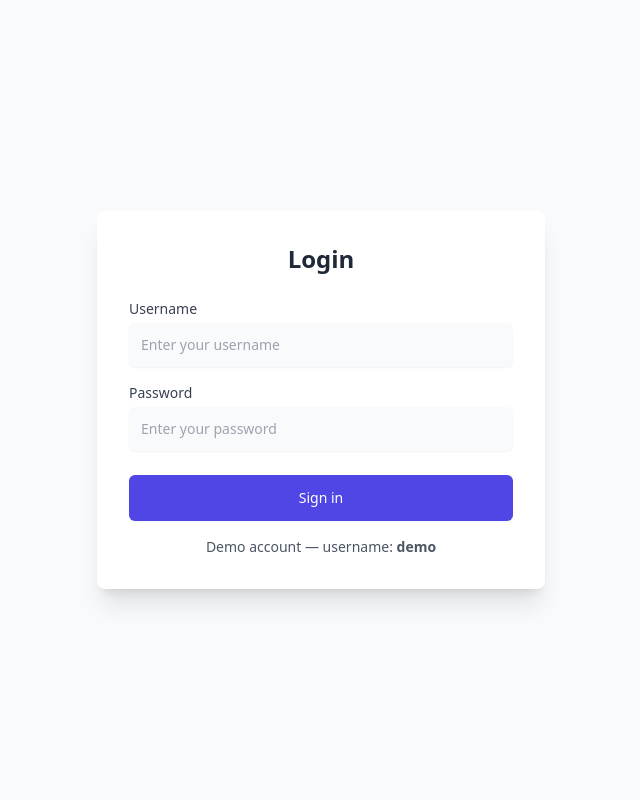
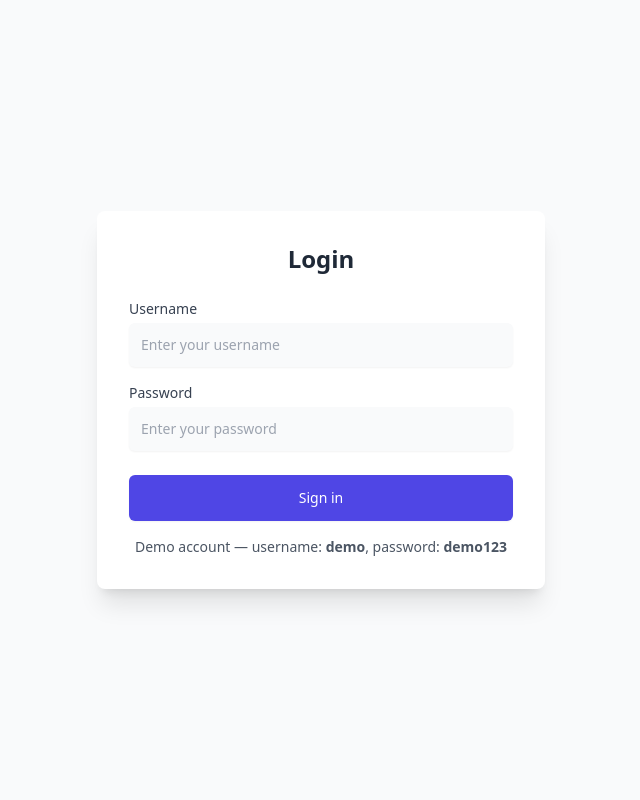
Before and after one commit to eduran04/PortfolAI-CS4300-Fall-2024-Group-4, a Django app: page /accounts/login/ in a window 1280 px wide. Shown: the whole page, without its empty margins (319-959 px from the left). Run offline with Django 5.2, Linux system fonts and the light colour scheme; some libraries are stand-ins or nearby versions.

Commit message:
demo login pass

```diff
--- a/portfolai/core/templates/registration/login.html
+++ b/portfolai/core/templates/registration/login.html
@@ -60,7 +60,8 @@
             </form>
 
             <p class="mt-4 text-center text-sm text-gray-600 dark:text-gray-400">
-                Demo account — username: <strong>{{ demo_username }}</strong>
+                Demo account &mdash; username: <strong>{{ demo_username }}</strong>,
+                password: <strong>{{ demo_password }}</strong>
             </p>
         </div>
     </div>
--- a/portfolai/core/views/auth.py
+++ b/portfolai/core/views/auth.py
@@ -6,10 +6,11 @@ from django.conf import settings
 
 
 class DemoLoginView(LoginView):
-    """Login view that exposes the demo username in the template context."""
+    """Login view that exposes demo credentials in the template context."""
     template_name = 'registration/login.html'
 
     def get_context_data(self, **kwargs):
         context = super().get_context_data(**kwargs)
         context['demo_username'] = settings.DEMO_USERNAME
+        context['demo_password'] = settings.DEMO_PASSWORD
         return context
```
Also changed, not shown: portfolai/core/tests/auth_test.py (+3 -0 lines).
